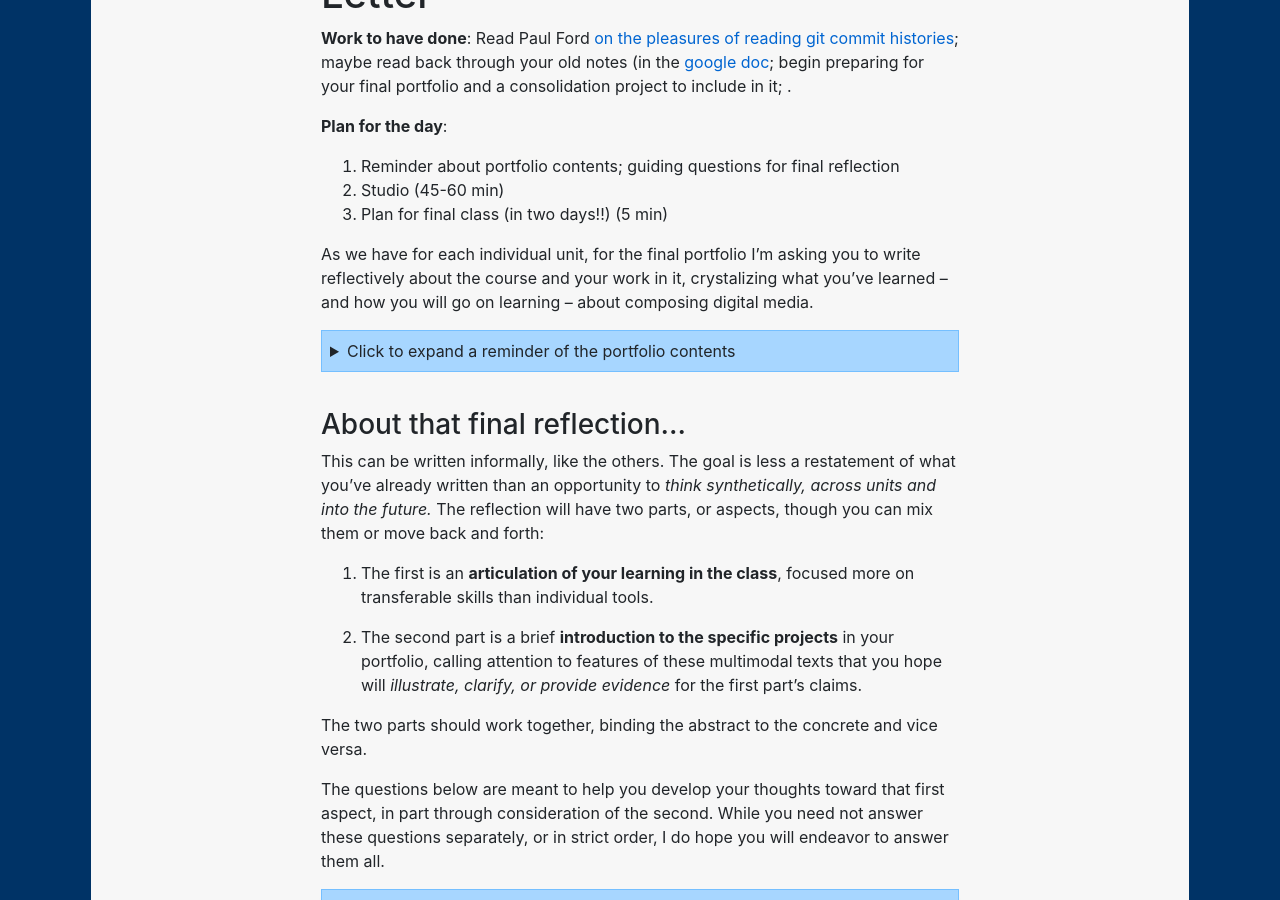
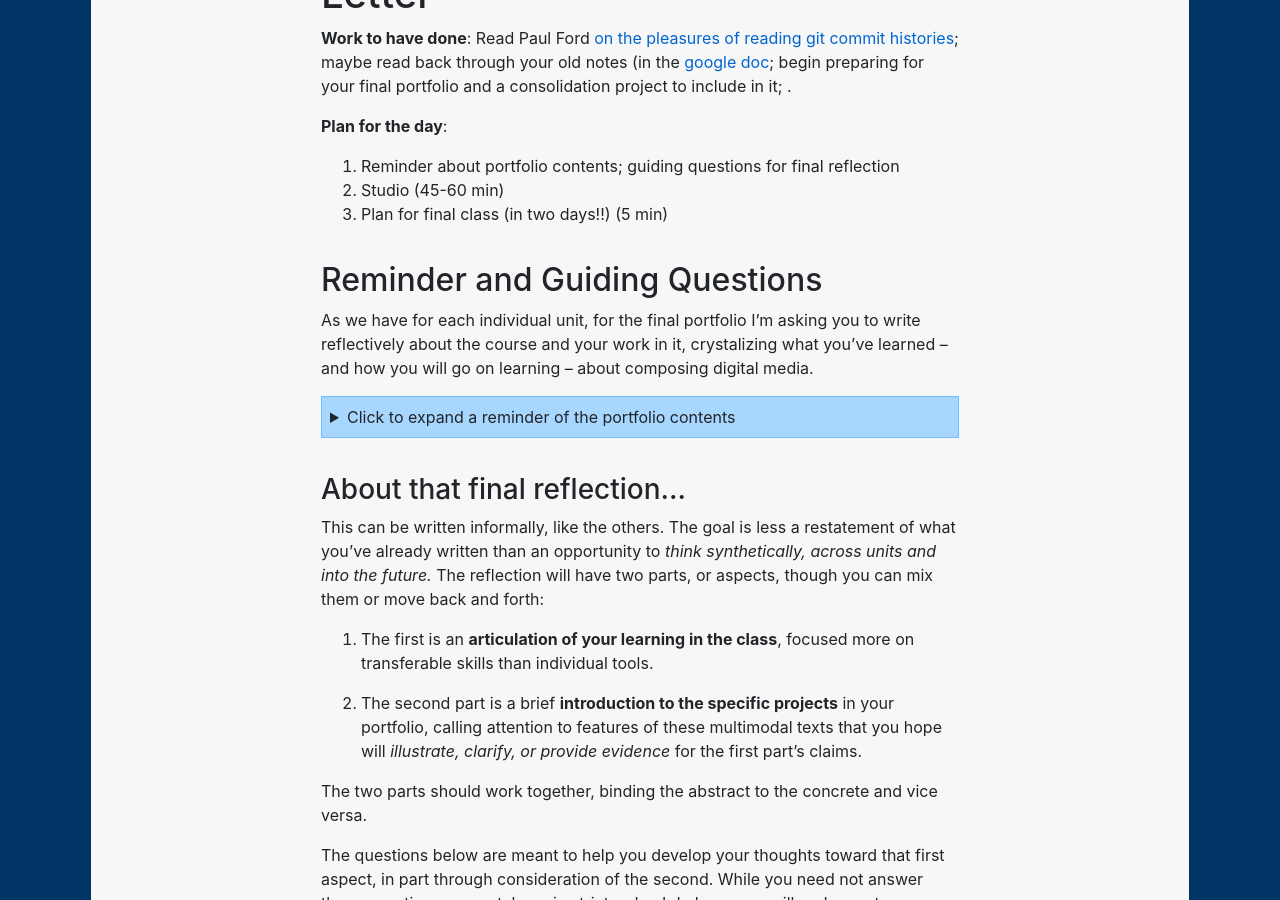
Before and after one commit to benmiller314/cdm2021spring, a Jekyll site: the page built from plans/lesson-26.md, in a window 1280 px wide and 900 px high, scrolled down 331 px. Built offline with Jekyll 4.4.1, drawn with Linux system fonts in a browser that asks for light colours; our own code applies the rules of GitHub Pages for plain Markdown files.

Commit message:
minor changes: deeper links, etc

```diff
--- a/plans/lesson-26.md
+++ b/plans/lesson-26.md
@@ -8,12 +8,14 @@
 2. Studio (45-60 min)
 3. Plan for final class (in two days!!) (5 min)
 
+
+## Reminder and Guiding Questions
 As we have for each individual unit, for the final portfolio I’m asking you to write reflectively about the course and your work in it, crystalizing what you’ve learned – and how you will go on learning – about composing digital media.
 
 <details><summary>Click to expand a reminder of the portfolio contents</summary>
 
 <div class="alert alert-white">
-The final portfolio itself will consist of a single post on the <a href="{{site.github.issues_url}}">issue queue</a> (thread coming soon), containing:
+The final portfolio itself will consist of a single post on the <a href="{{site.github.issues_url}}">issue queue</a> (thread now live!), containing:
 
 <ul>
   <li>a <strong>prose reflection</strong> of at least 800-1200 words (1200-1800 recommended), reflecting on the course and framing the portfolio’s contents in terms of your learning and goals;</li>
@@ -77,7 +79,7 @@
 ## Studio
 This is where I expect we'll spend the bulk of today's synchronous time. As usual, please...
 
-1. Write your goals [in the google doc](http://bit.ly/cdm2021spring-notes)
+1. Write your goals [in the google doc](http://bit.ly/cdm2021spring-notes#heading=h.8qbmymj5j9yy)
 2. Save five minutes at the end to talk about prep for next class
 3. Leave an exit note to report on progress and re-set goals for moving forward.
 
```
